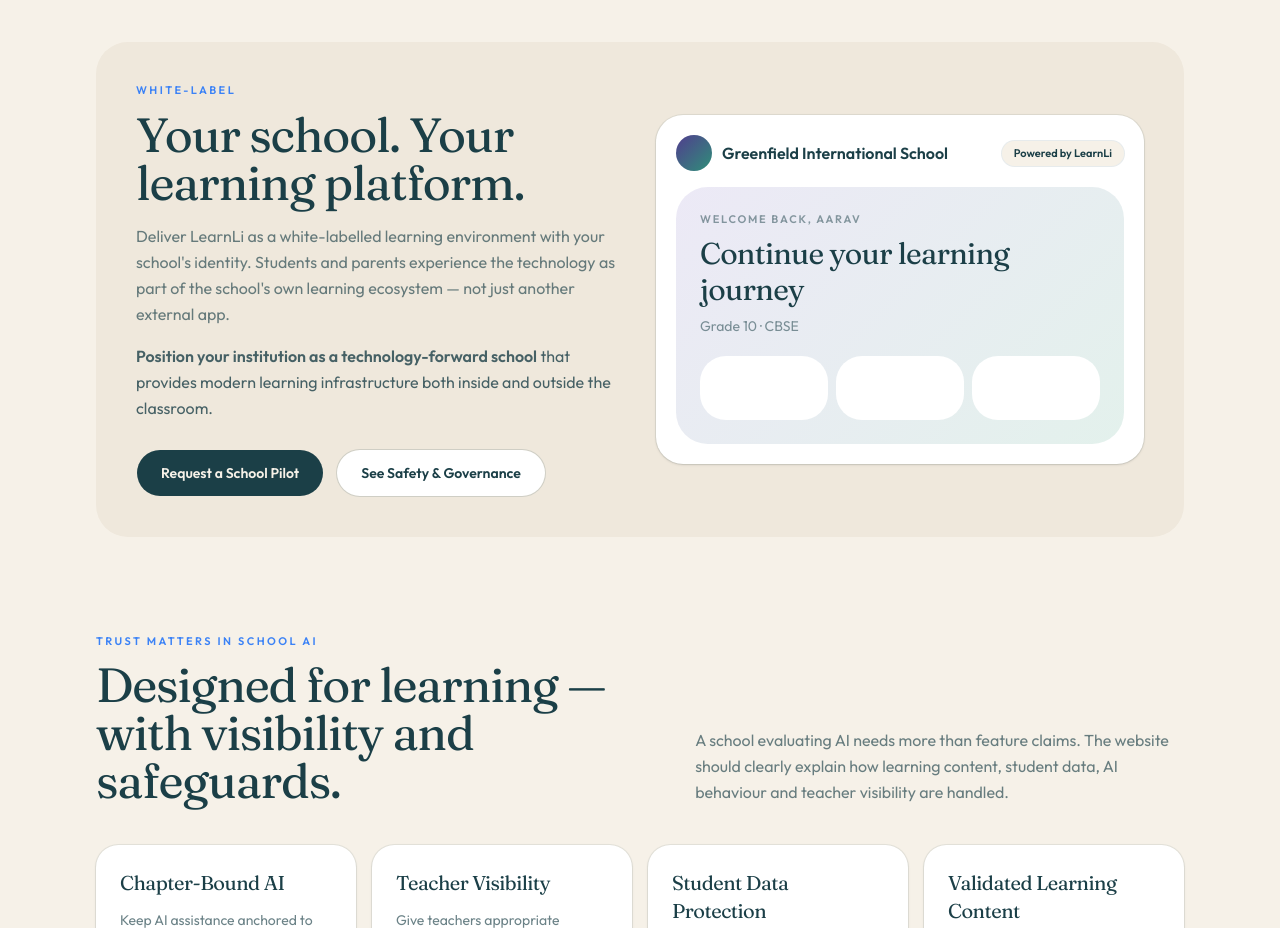
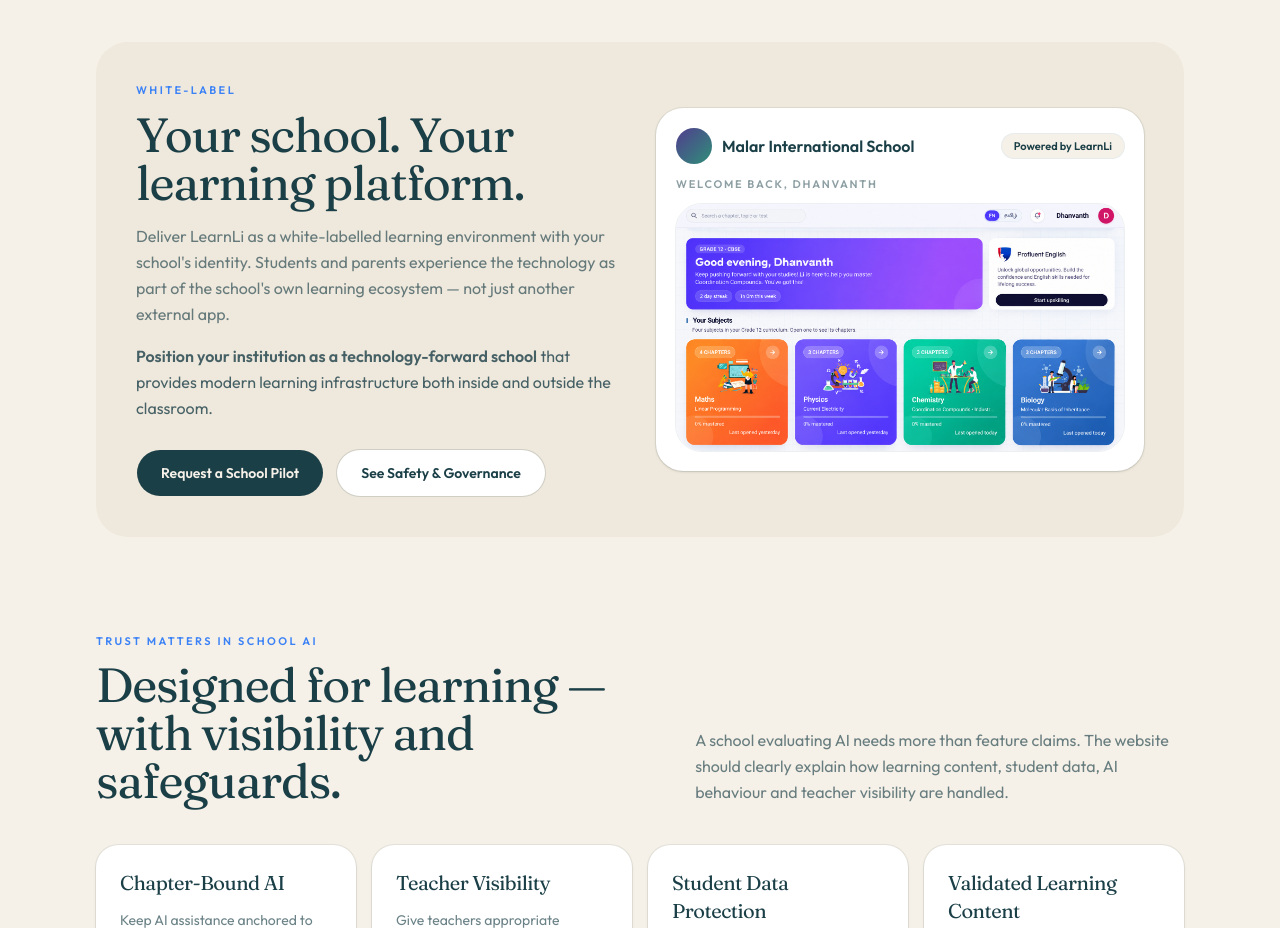
Before and after one commit to Sujai06062011/learn-li-website, a Next.js app: page / in a window 1280 px wide. Shown: the part 6720-7648 px from the top of the page. Built offline with nearby package versions, Linux system fonts and the light colour scheme.

Commit message:
Show the Malar dashboard in the white-label section
Replace the Greenfield placeholder with the live student home for
Dhanvanth, labelled as Malar International School.

Co-authored-by: sujai.tce <sujai.tce@gmail.com>

```diff
--- a/src/components/home/SchoolPlatform.tsx
+++ b/src/components/home/SchoolPlatform.tsx
@@ -1,3 +1,4 @@
+import Image from "next/image";
 import { buttonVariants } from "@/components/ui/button";
 import { SectionLabel } from "@/components/ui/SectionLabel";
 import { schoolPlatform, site } from "@/lib/site";
@@ -44,7 +45,7 @@ export function SchoolPlatform() {
         </div>
 
         <div className="rounded-[1.7rem] bg-white p-4 shadow-sm ring-1 ring-foreground/8 sm:p-5">
-          <div className="mb-4 flex items-center justify-between gap-3">
+          <div className="mb-3 flex items-center justify-between gap-3">
             <div className="flex items-center gap-2.5 font-semibold">
               <span className="size-9 rounded-full bg-[linear-gradient(135deg,#513d8e,#2f8f79)]" />
               {schoolPlatform.schoolName}
@@ -53,19 +54,18 @@ export function SchoolPlatform() {
               Powered by LearnLi
             </span>
           </div>
-          <div className="rounded-3xl bg-[linear-gradient(135deg,#ece9f6,#e3f1ec)] p-6">
-            <p className="text-[11px] font-semibold tracking-[0.16em] text-foreground/50 uppercase">
-              {schoolPlatform.welcome}
-            </p>
-            <h3 className="font-display mt-2 text-2xl tracking-tight sm:text-3xl">
-              {schoolPlatform.continue}
-            </h3>
-            <p className="mt-2 text-sm text-foreground/55">{schoolPlatform.grade}</p>
-            <div className="mt-5 grid grid-cols-3 gap-2">
-              <div className="h-16 rounded-2xl bg-white" />
-              <div className="h-16 rounded-2xl bg-white" />
-              <div className="h-16 rounded-2xl bg-white" />
-            </div>
+          <p className="mb-3 text-[11px] font-semibold tracking-[0.16em] text-foreground/50 uppercase">
+            {schoolPlatform.welcome}
+          </p>
+          <div className="overflow-hidden rounded-2xl ring-1 ring-foreground/8">
+            <Image
+              src={schoolPlatform.shot.src}
+              alt={schoolPlatform.shot.alt}
+              width={schoolPlatform.shot.width}
+              height={schoolPlatform.shot.height}
+              unoptimized
+              className="h-auto w-full"
+            />
           </div>
         </div>
       </div>
--- a/src/lib/site.ts
+++ b/src/lib/site.ts
@@ -182,10 +182,14 @@ export const schoolPlatform = {
   body: "Deliver LearnLi as a white-labelled learning environment with your school's identity. Students and parents experience the technology as part of the school's own learning ecosystem — not just another external app.",
   emphasis:
     "Position your institution as a technology-forward school that provides modern learning infrastructure both inside and outside the classroom.",
-  schoolName: "Greenfield International School",
-  welcome: "Welcome back, Aarav",
-  continue: "Continue your learning journey",
-  grade: "Grade 10 · CBSE",
+  schoolName: "Malar International School",
+  welcome: "Welcome back, Dhanvanth",
+  shot: {
+    src: "/product/school-dashboard.png?v=20260915",
+    alt: "Malar International School student dashboard for Dhanvanth, Grade 12 CBSE, with Maths, Physics, Chemistry and Biology.",
+    width: 1690,
+    height: 931,
+  },
 };
 
 export const trustMatters = {
```
Also changed, not shown: public/product/school-dashboard.png (added).
